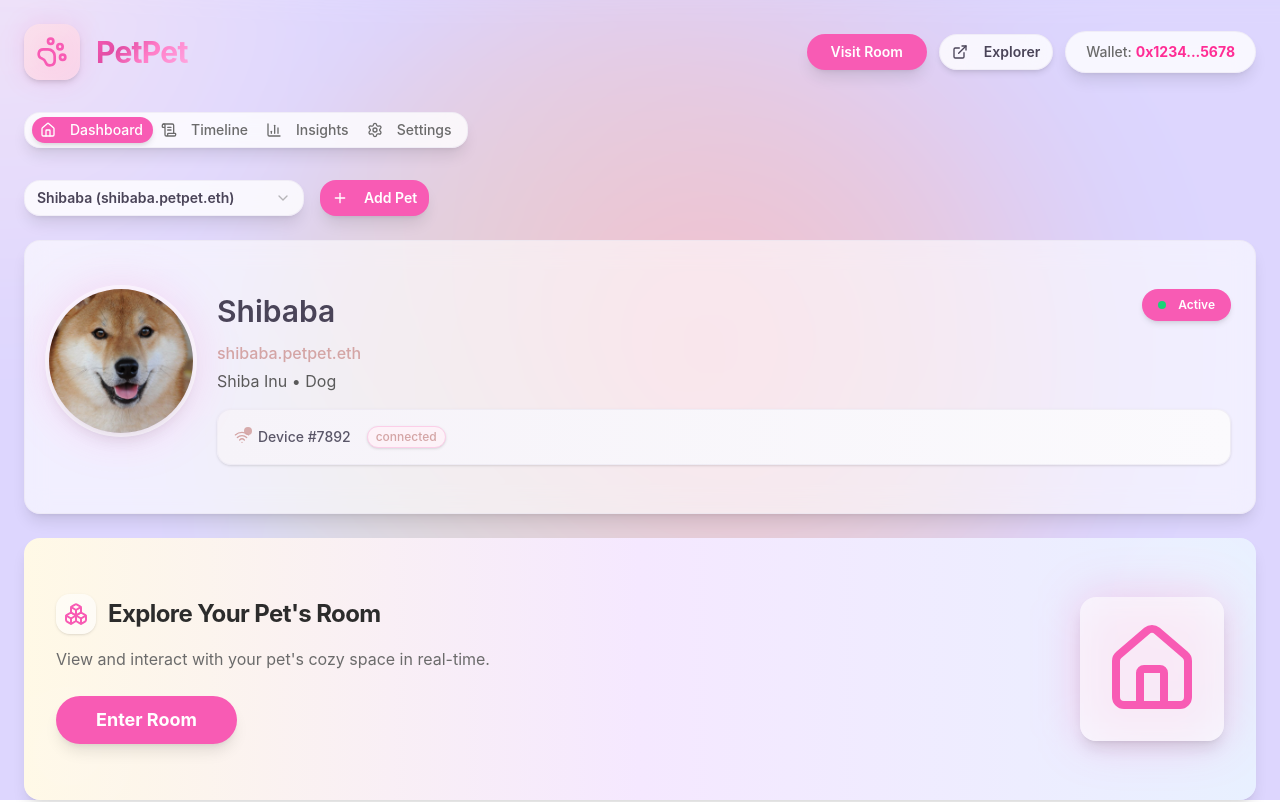
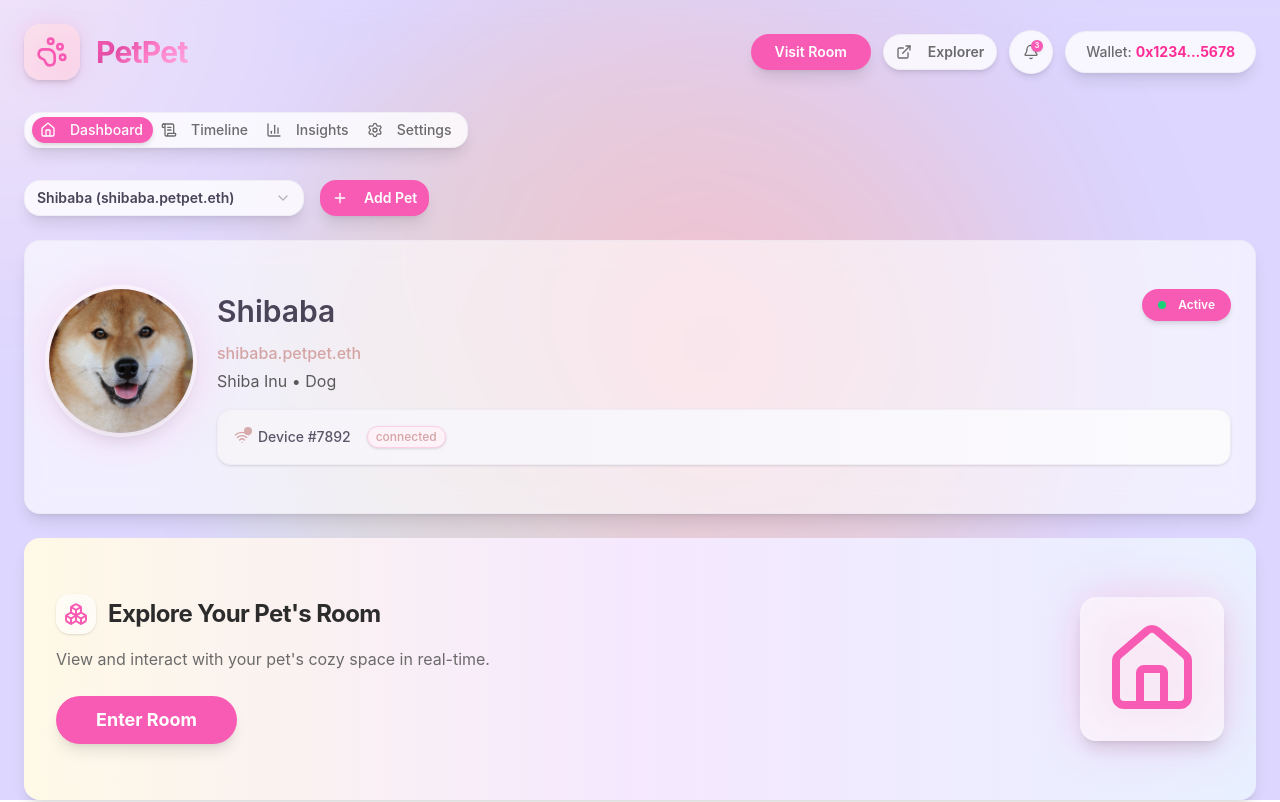
Before and after one commit to derek2403/pet-pet, a Next.js app: page /dashboard in a window 1280 px wide. Shown: the top 802 px of the page. Built offline with nearby package versions, Linux system fonts and the light colour scheme.

Commit message:
enhanced DashboardHeader with alerts popup and improved styling

```diff
--- a/components/dashboard/DashboardHeader.js
+++ b/components/dashboard/DashboardHeader.js
@@ -1,13 +1,23 @@
 import { Button } from "@/components/ui/button";
 import { AuroraText } from "@/components/ui/aurora-text";
+import {
+  Dialog,
+  DialogContent,
+  DialogHeader,
+  DialogTitle,
+  DialogTrigger,
+} from "@/components/ui/dialog";
 import Link from 'next/link';
-import { PawPrint, Boxes, ExternalLink } from "lucide-react";
+import { PawPrint, Boxes, ExternalLink, Bell } from "lucide-react";
+import { useState } from 'react';
 
 /**
  * DashboardHeader Component
- * Displays the dashboard header with title, wallet info, and navigation buttons
+ * Displays the dashboard header with title, wallet info, navigation buttons, and alerts popup
  */
-export default function DashboardHeader() {
+export default function DashboardHeader({ alerts = [] }) {
+  // State to control the alerts dialog
+  const [isAlertsOpen, setIsAlertsOpen] = useState(false);
   return (
     <div className="flex items-center justify-between mb-8 animate-in fade-in slide-in-from-top-4 duration-500">
       {/* Dashboard Title with enhanced styling */}
@@ -41,11 +51,85 @@ export default function DashboardHeader() {
 
         {/* Explorer Button with better styling */}
         <Link href="/petpet">
-          <Button variant="outline" className="rounded-full bg-white/80 backdrop-blur-md border-[#E8E4F0]/50 text-[#4A4458] font-semibold hover:bg-white hover:border-[#FF2D95] hover:shadow-lg transition-all duration-200 shadow-md">
-            <ExternalLink className="w-4 h-4 mr-2" />
+          <Button variant="outline" className="rounded-full bg-white/80 backdrop-blur-md border-[#E8E4F0]/50 text-[#6B6B6B] font-semibold hover:bg-white hover:border-[#FF2D95] hover:shadow-lg hover:text-[#F85BB4] transition-all duration-200 shadow-md group">
+            <ExternalLink className="w-4 h-4 mr-2 text-[#6B6B6B] group-hover:text-[#F85BB4] group-hover:scale-110 transition-all duration-200" />
             Explorer
           </Button>
         </Link>
+
+        {/* Alerts Dialog Trigger - Bell Icon */}
+        <Dialog open={isAlertsOpen} onOpenChange={setIsAlertsOpen}>
+          <DialogTrigger asChild>
+            <Button
+              variant="ghost"
+              className="relative rounded-full bg-white/80 backdrop-blur-md border border-[#E8E4F0]/50 hover:bg-white hover:border-[#FF2D95] hover:shadow-lg transition-all duration-200 shadow-md w-11 h-11 p-0 group"
+            >
+              <div className="relative">
+                <Bell className="w-5 h-5 text-[#6B6B6B] group-hover:text-[#F85BB4] group-hover:scale-110 transition-all duration-200" />
+                {/* Notification badge - show if there are alerts */}
+                {alerts.length > 0 && (
+                  <div className="absolute -top-1 -right-1 min-w-[12px] h-3 px-1 bg-[#F85BB4] rounded-full flex items-center justify-center text-white text-[7px] font-bold shadow-sm">
+                    {alerts.length}
+                  </div>
+                )}
+              </div>
+            </Button>
+          </DialogTrigger>
+          <DialogContent
+            className="bg-white/95 backdrop-blur-md border-[#E8E4F0]/50 rounded-2xl shadow-xl max-w-md"
+            style={{ fontFamily: "'Inter', 'Poppins', 'Helvetica Neue', Arial, sans-serif" }}
+          >
+            <DialogHeader>
+              <DialogTitle className="text-[#4A4458] font-semibold text-xl">
+                Alerts & Notifications
+              </DialogTitle>
+            </DialogHeader>
+            <div className="space-y-3 mt-4">
+              {alerts.length > 0 ? (
+                alerts.map((alert, i) => (
+                  <div
+                    key={i}
+                    className={`p-4 rounded-xl flex items-start gap-3 hover:scale-[1.02] hover:shadow-md transition-all duration-200 border backdrop-blur-sm relative overflow-hidden group ${
+                      alert.type === "warning"
+                        ? "bg-gradient-to-r from-[#FFF5F7] to-[#FFE4E8] border-pink-200/50 shadow-sm"
+                        : alert.type === "info"
+                        ? "bg-gradient-to-r from-[#F8F5FF] to-[#F0E8FF] border-purple-200/50 shadow-sm"
+                        : "bg-gradient-to-r from-[#FFF5F7] to-[#FFE4E8] border-pink-200/50 shadow-sm"
+                    }`}
+                  >
+                    {/* Icon container with enhanced styling */}
+                    <div className={`p-2 rounded-lg shrink-0 ${
+                      alert.type === "warning"
+                        ? "bg-white/60 shadow-sm"
+                        : alert.type === "info"
+                        ? "bg-white/60 shadow-sm"
+                        : "bg-white/60 shadow-sm"
+                    }`}>
+                      <alert.icon
+                        className={`w-4 h-4 ${
+                          alert.type === "warning"
+                            ? "text-[#FF2D95]"
+                            : alert.type === "info"
+                            ? "text-[#C5B5D4]"
+                            : "text-[#FF2D95]"
+                        }`}
+                      />
+                    </div>
+                    <p className="text-sm font-medium text-[#4A4458] leading-relaxed">{alert.message}</p>
+
+                    {/* Subtle hover effect */}
+                    <div className="absolute inset-0 bg-white/10 opacity-0 group-hover:opacity-100 transition-opacity duration-300" />
+                  </div>
+                ))
+              ) : (
+                <div className="text-center py-8 text-[#6B6B6B]">
+                  <Bell className="w-12 h-12 mx-auto mb-2 text-[#E8E4F0]" />
+                  <p className="font-medium">No alerts at the moment</p>
+                </div>
+              )}
+            </div>
+          </DialogContent>
+        </Dialog>
 
         {/* Wallet Address Display with improved design */}
         <div className="px-5 py-2.5 bg-white/80 backdrop-blur-md rounded-full text-sm border border-[#E8E4F0]/50 shadow-lg hover:shadow-xl transition-shadow duration-200">
--- a/pages/dashboard.js
+++ b/pages/dashboard.js
@@ -6,7 +6,6 @@ import PetSelector from '@/components/dashboard/PetSelector';
 import PetProfileCard from '@/components/dashboard/PetProfileCard';
 import FeaturedRoomCard from '@/components/dashboard/FeaturedRoomCard';
 import RealTimePetStatus from '@/components/dashboard/RealTimePetStatus';
-import AlertsCard from '@/components/dashboard/AlertsCard';
 import MonthlySummaryCard from '@/components/dashboard/MonthlySummaryCard';
 import UpcomingVetCard from '@/components/dashboard/UpcomingVetCard';
 import ActivityTimelineCard from '@/components/dashboard/ActivityTimelineCard';
@@ -202,9 +201,9 @@ export default function Dashboard() {
       />
       {/* Content wrapper above background */}
       <div className="relative z-10">
-        {/* Header with navigation and wallet */}
+        {/* Header with navigation and wallet - pass alerts to the header for the popup */}
         <div className="container mx-auto px-6 py-6" style={{ fontFamily: "'Inter', 'Poppins', 'Helvetica Neue', Arial, sans-serif" }}>
-        <DashboardHeader />
+        <DashboardHeader alerts={alerts} />
 
         {/* Main Content with Tabs */}
         <Tabs
@@ -287,11 +286,8 @@ export default function Dashboard() {
             {/* Featured 3D Room Card */}
             <FeaturedRoomCard />
 
-            {/* Real-Time Pet Status & Alerts Row */}
-            <div className="grid grid-cols-1 lg:grid-cols-3 gap-6">
-              <RealTimePetStatus currentActivity={currentActivity} />
-              <AlertsCard alerts={alerts} />
-            </div>
+            {/* Real-Time Pet Status - now full width since alerts moved to popup */}
+            <RealTimePetStatus currentActivity={currentActivity} />
 
             {/* Upcoming Vet Appointment */}
             <UpcomingVetCard appointment={nextVetVisit} />
```
